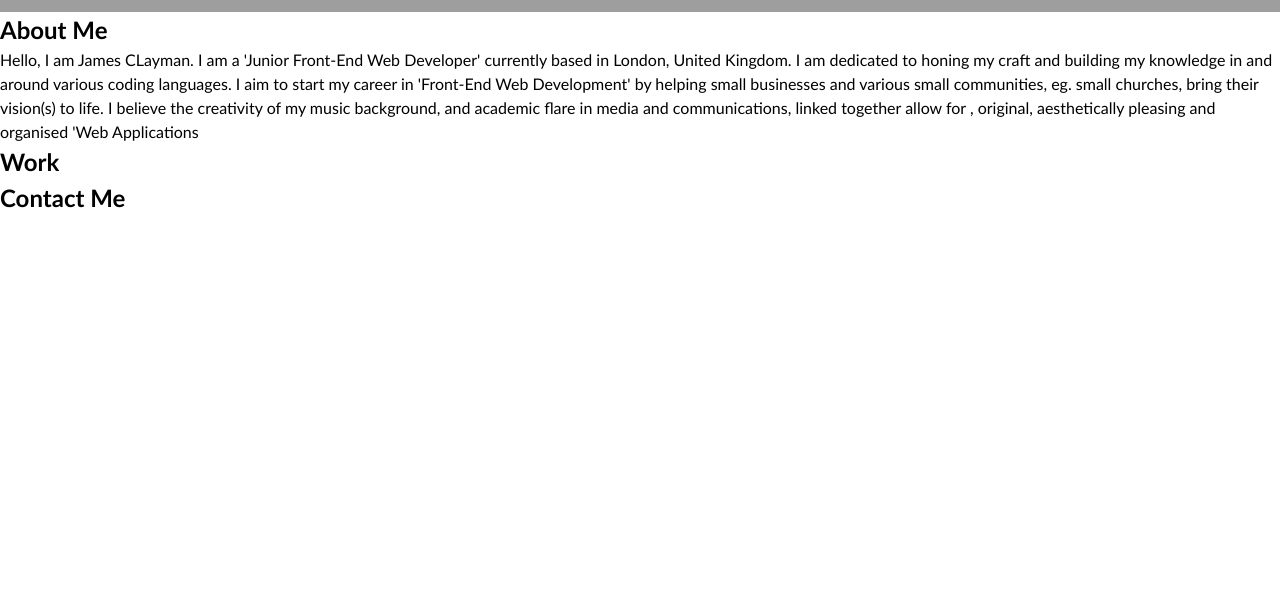
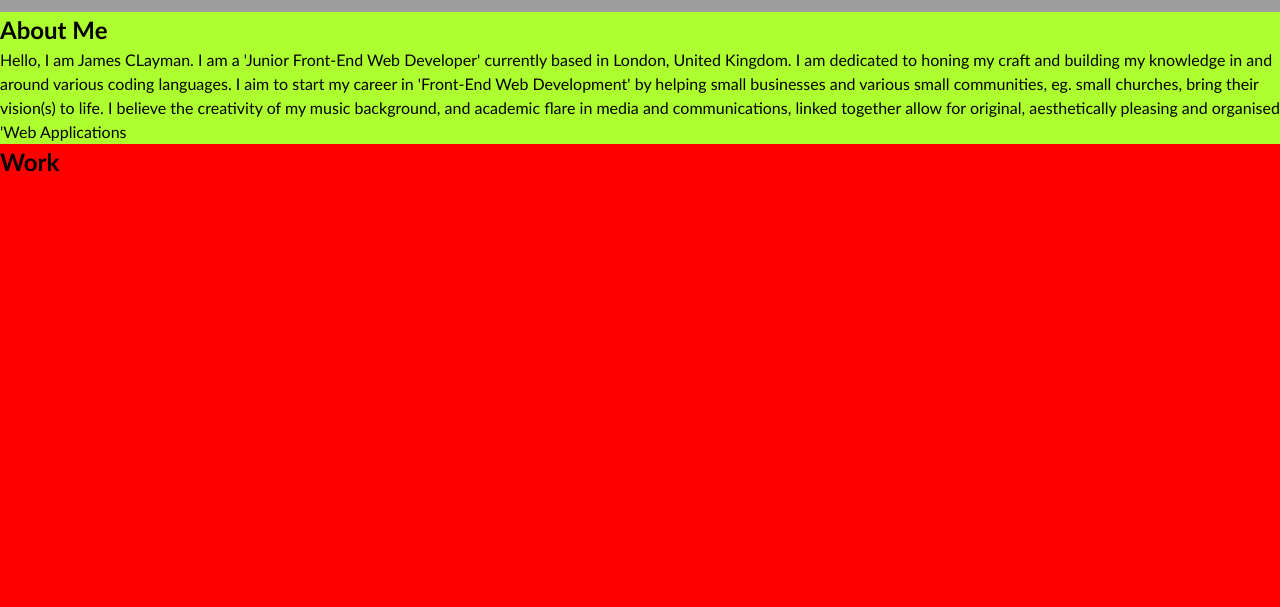
Before and after one commit to JayClay922/bootcamp-portfolio, a plain HTML site: page index.html in a window 1280 px wide. Shown: the part 193-800 px from the top of the page. Drawn offline with Linux system fonts and the light colour scheme; grey boxes are pictures that could not be loaded.

Commit message:
updating text in About Me and creating grid for main section of HTML

```diff
--- a/index.html
+++ b/index.html
@@ -40,18 +40,18 @@
 
   <main class="page-wrapper">
     <!-- about me -->
-    <section class="page-section" id="about">
+    <section class="page-section-1" id="about">
       <h2>About Me</h2>
-      <p>Hello, I am James CLayman. I am a 'Junior Front-End Web Developer' currently based in London, United Kingdom. I am dedicated to honing my craft and building my knowledge in and around various coding languages. I aim to start my career in 'Front-End Web Development' by helping small businesses and various small communities, eg. small churches, bring their vision(s) to life. I believe the creativity of my music background, and academic flare in media and communications, linked together allow for , original, aesthetically pleasing and organised 'Web Applications</p>
+      <p>Hello, I am James CLayman. I am a 'Junior Front-End Web Developer' currently based in London, United Kingdom. I am dedicated to honing my craft and building my knowledge in and around various coding languages. I aim to start my career in 'Front-End Web Development' by helping small businesses and various small communities, eg. small churches, bring their vision(s) to life. I believe the creativity of my music background, and academic flare in media and communications, linked together allow for original, aesthetically pleasing and organised 'Web Applications</p>
     </section>
 
     <!-- portfolio container -->
-    <section class="page-section" id="work">
+    <section class="page-section-2" id="work">
       <h2>Work</h2>
     </section>
 
     <!-- contact -->
-    <section class="page-section contact" id="contact">
+    <section class="page-section-contact" id="contact">
       <h2>Contact Me</h2>
     </section>
   </main>
--- a/starter/css/style.css
+++ b/starter/css/style.css
@@ -62,6 +62,40 @@ a[href$=".css"] {
   color: rgb(59, 22, 8);
 }
 
+.page-wrapper {
+  display: grid;
+  height: 100vh;
+  background-color: aqua;
+  grid-template-rows: 0.10fr 1fr 0.13fr;
+  grid-template-columns: 1fr 1fr 1fr;
+  grid-template-areas: "about about about"
+  "work work work"
+  "contact contact contact";
+}
+
+
+#about {
+  background-color: greenyellow;
+  grid-area: about;
+}
+
+.page-section1  h2 {
+  colo
+}
+
+#work {
+  background-color: red;
+  grid-area: work;
+}
+
+#contact {
+  background-color: blue;
+  grid-area: contact;
+}
+
+
+
+
 
 h1,
 h2,
```
